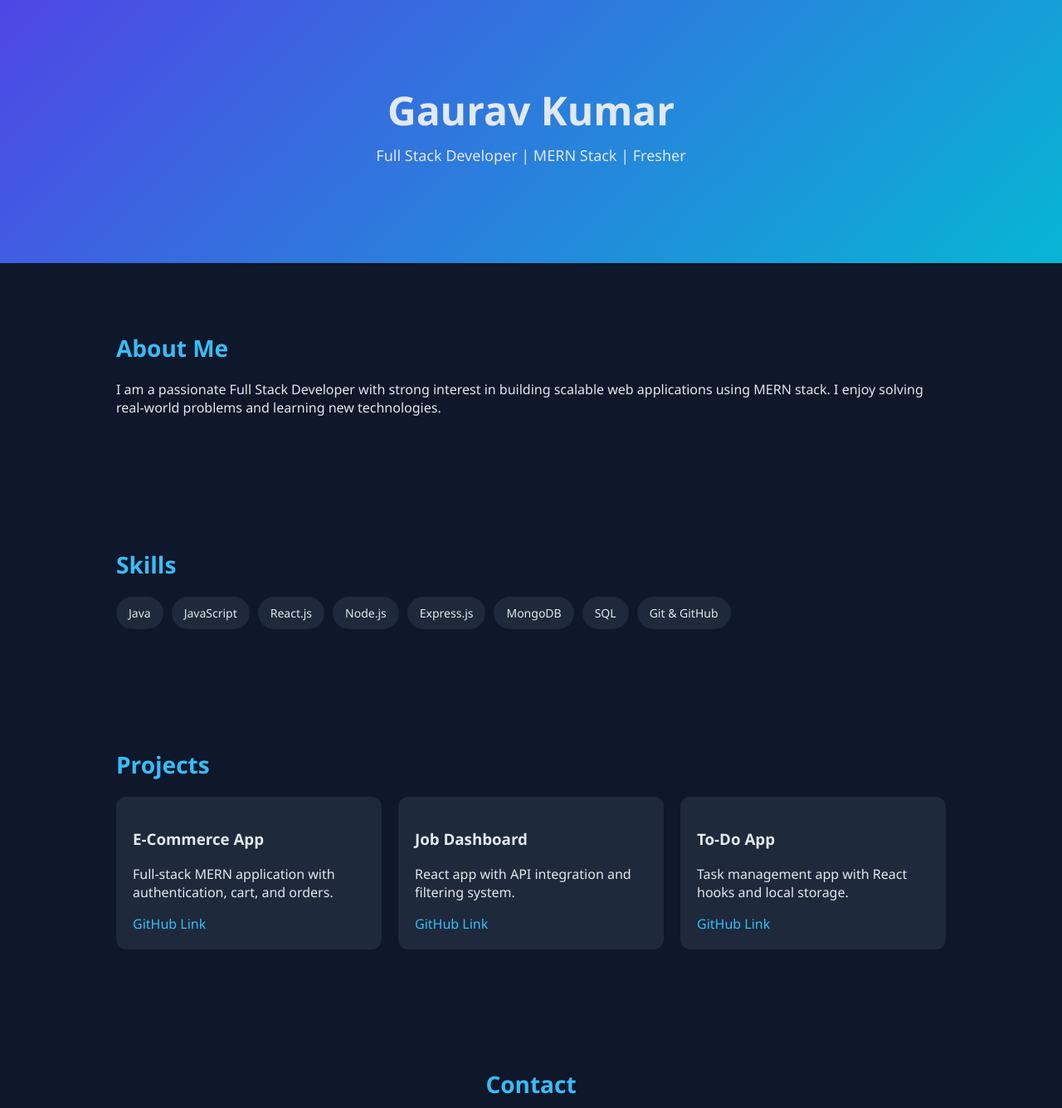
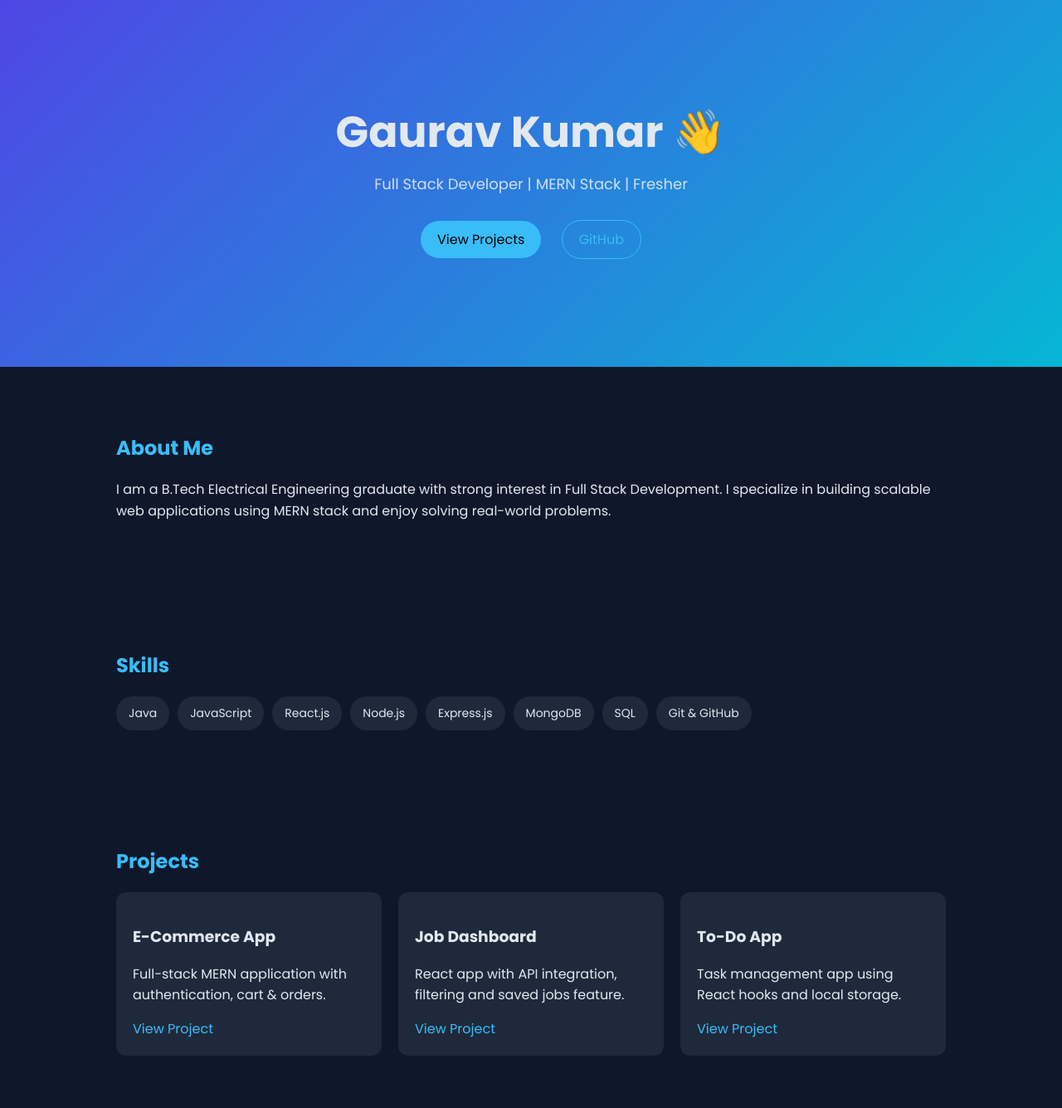
Before and after one commit to gaurav-kumar319/gaurav-kumar319.github.io, a plain HTML site: page index.html in a window 1280 px wide. Shown: the top 1335 px of the page at 83% size. Drawn offline with Linux system fonts and the light colour scheme.

Commit message:
Update portfolio design

```diff
--- a/index.html
+++ b/index.html
@@ -3,12 +3,16 @@
 <head>
 <meta charset="UTF-8">
 <meta name="viewport" content="width=device-width, initial-scale=1.0">
+
 <title>Gaurav Kumar | Portfolio</title>
+
+<!-- Font -->
+<link href="https://fonts.googleapis.com/css2?family=Poppins:wght@300;400;600;700&display=swap" rel="stylesheet">
 
 <style>
 body {
   margin: 0;
-  font-family: 'Segoe UI', sans-serif;
+  font-family: 'Poppins', sans-serif;
   background: #0f172a;
   color: #e2e8f0;
 }
@@ -16,21 +20,41 @@ body {
 /* HERO */
 .hero {
   text-align: center;
-  padding: 100px 20px;
+  padding: 120px 20px;
   background: linear-gradient(135deg, #4f46e5, #06b6d4);
 }
 
 .hero h1 {
-  font-size: 48px;
+  font-size: 52px;
   margin: 0;
 }
 
 .hero p {
   font-size: 18px;
   margin-top: 10px;
+  opacity: 0.9;
 }
 
-/* SECTION */
+.btn {
+  display: inline-block;
+  margin: 10px;
+  padding: 10px 20px;
+  border-radius: 25px;
+  text-decoration: none;
+  font-weight: 500;
+}
+
+.btn-primary {
+  background: #38bdf8;
+  color: black;
+}
+
+.btn-outline {
+  border: 1px solid #38bdf8;
+  color: #38bdf8;
+}
+
+/* SECTIONS */
 section {
   max-width: 1000px;
   margin: auto;
@@ -39,8 +63,12 @@ section {
 
 h2 {
   color: #38bdf8;
-  font-size: 28px;
   margin-bottom: 20px;
+}
+
+/* ABOUT */
+.about p {
+  line-height: 1.6;
 }
 
 /* SKILLS */
@@ -57,10 +85,10 @@ h2 {
   font-size: 14px;
 }
 
-/* PROJECT CARDS */
+/* PROJECTS */
 .projects {
   display: grid;
-  grid-template-columns: repeat(auto-fit, minmax(250px, 1fr));
+  grid-template-columns: repeat(auto-fit, minmax(260px, 1fr));
   gap: 20px;
 }
 
@@ -91,25 +119,33 @@ footer {
   text-align: center;
   padding: 20px;
   background: #020617;
-  margin-top: 50px;
 }
 </style>
 </head>
 
 <body>
 
+<!-- HERO -->
 <div class="hero">
-  <h1>Gaurav Kumar</h1>
+  <h1>Gaurav Kumar 👋</h1>
   <p>Full Stack Developer | MERN Stack | Fresher</p>
+
+  <div style="margin-top:20px;">
+    <a href="#projects" class="btn btn-primary">View Projects</a>
+    <a href="https://github.com/gaurav-kumar319" class="btn btn-outline">GitHub</a>
+  </div>
 </div>
 
-<section>
+<!-- ABOUT -->
+<section class="about">
   <h2>About Me</h2>
   <p>
-    I am a passionate Full Stack Developer with strong interest in building scalable web applications using MERN stack. I enjoy solving real-world problems and learning new technologies.
+    I am a B.Tech Electrical Engineering graduate with strong interest in Full Stack Development.
+    I specialize in building scalable web applications using MERN stack and enjoy solving real-world problems.
   </p>
 </section>
 
+<!-- SKILLS -->
 <section>
   <h2>Skills</h2>
   <div class="skills">
@@ -124,32 +160,34 @@ footer {
   </div>
 </section>
 
-<section>
+<!-- PROJECTS -->
+<section id="projects">
   <h2>Projects</h2>
 
   <div class="projects">
 
     <div class="card">
       <h3>E-Commerce App</h3>
-      <p>Full-stack MERN application with authentication, cart, and orders.</p>
-      <a href="#">GitHub Link</a>
+      <p>Full-stack MERN application with authentication, cart & orders.</p>
+      <a href="https://github.com/gaurav-kumar319">View Project</a>
     </div>
 
     <div class="card">
       <h3>Job Dashboard</h3>
-      <p>React app with API integration and filtering system.</p>
-      <a href="#">GitHub Link</a>
+      <p>React app with API integration, filtering and saved jobs feature.</p>
+      <a href="https://github.com/gaurav-kumar319">View Project</a>
     </div>
 
     <div class="card">
       <h3>To-Do App</h3>
-      <p>Task management app with React hooks and local storage.</p>
-      <a href="#">GitHub Link</a>
+      <p>Task management app using React hooks and local storage.</p>
+      <a href="https://github.com/gaurav-kumar319">View Project</a>
     </div>
 
   </div>
 </section>
 
+<!-- CONTACT -->
 <section class="contact">
   <h2>Contact</h2>
   <p>Email: gauravpal3082004@gmail.com</p>
```
